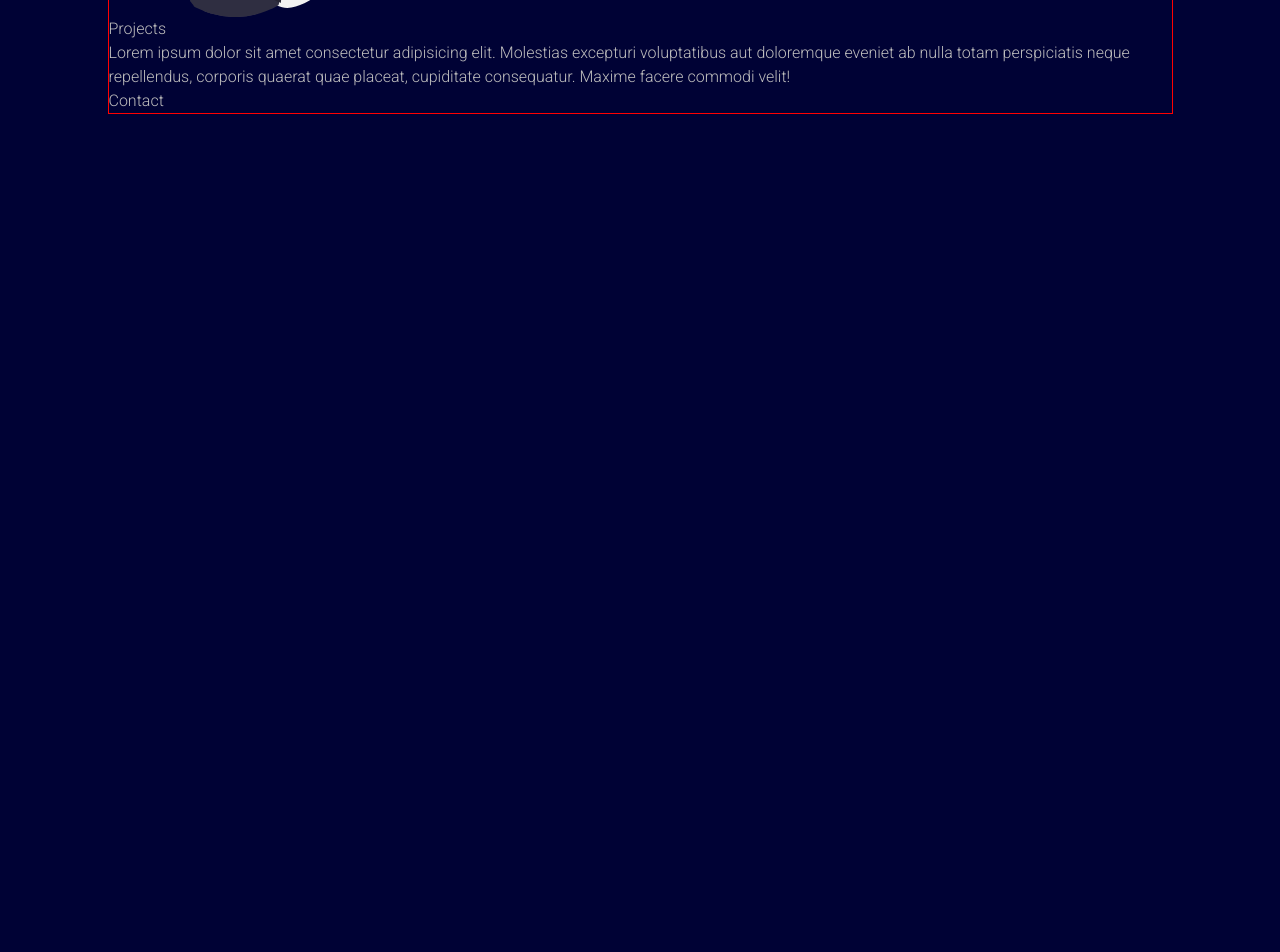
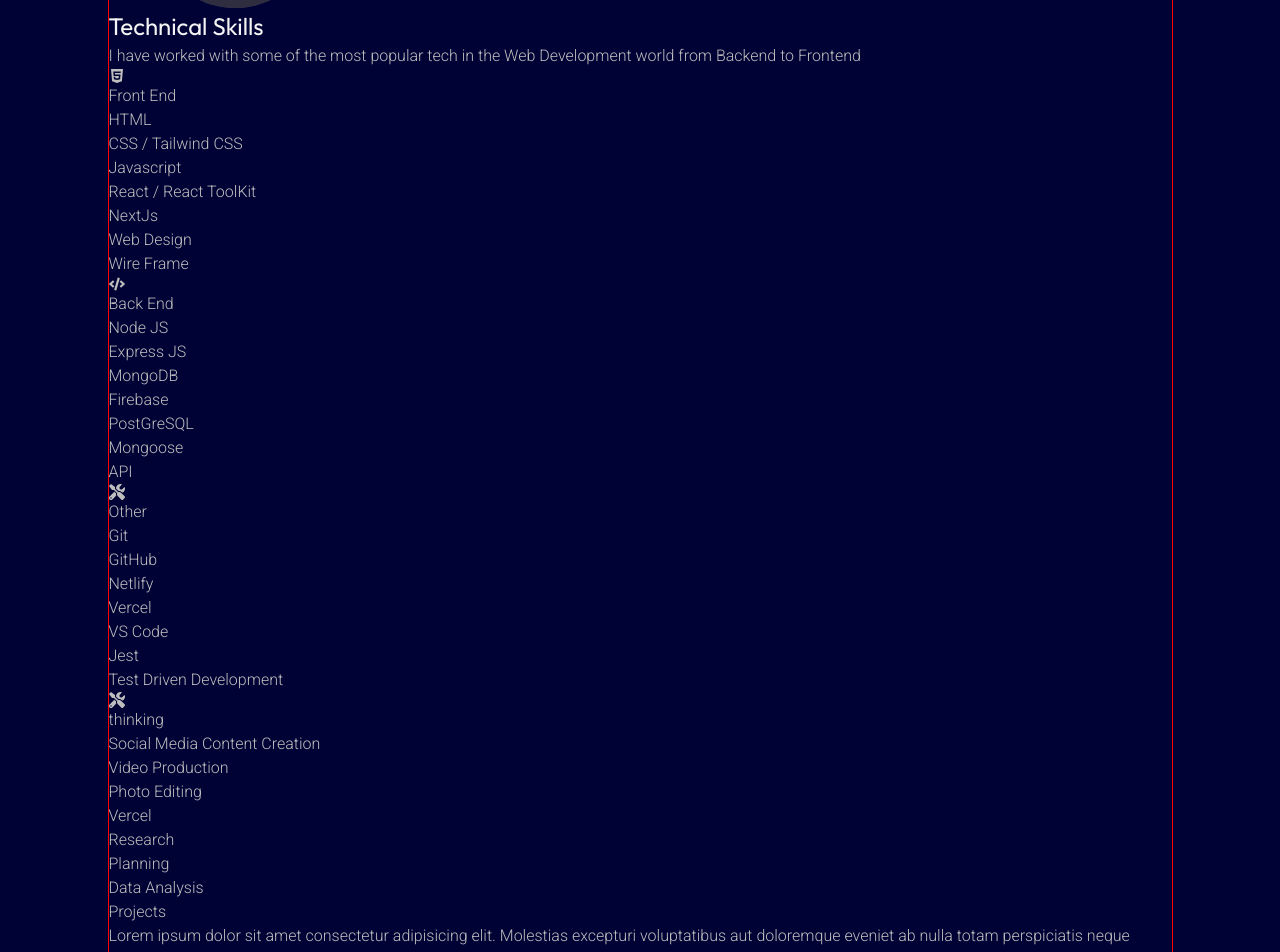
Before and after one commit to brunoFernandes21/2024-dev-portfolio, a React (Vite) app: page / in a window 1280 px wide. Shown: the part 1240-2192 px from the top of the page. Before the commit the page ends 1354 px from the top, so only its background shows below. Built offline with nearby package versions, Linux system fonts and the light colour scheme.

Commit message:
complete technical skills section for mobile devices

```diff
--- a/src/App.jsx
+++ b/src/App.jsx
@@ -3,14 +3,16 @@
 import { useState } from "react";
 import Background from "./components/Background";
 import AboutMe from "./components/AboutMe";
+import Skills from "./components/Skills";
 
 const App = () => {
   const [showNav, setShowNav] = useState(false);
   return (
-    <main className="app">
+    <main className="app overflow-hidden">
       <Background showNav={showNav} />
       <div className="mobile__bg__circle absolute top-[-190px] left-[10px] opacity-50 blur-2xl w-[300px] h-[300px] rounded-full bg-[#8d8dda] -z-20"></div>
-      <div className={`mobile__bg__circle  top-[510px] left-[330px]  opacity-50  blur-2xl w-[300px] h-[300px] rounded-full bg-[#ABD9D9] -z-20 ${showNav ? "hidden" : "absolute"}`}></div>
+      {/* <div className={`mobile__bg__circle top-[510px] left-[330px]  opacity-50  blur-2xl w-[300px] h-[300px] rounded-full bg-[#ABD9D9] -z-20 ${showNav ? "hidden" : "absolute"}`}></div> */}
+
 
       <div className="desktop__bg__circle absolute top-[-190px] left-[10px] opacity-50  blur-2xl w-[300px] h-[300px] rounded-full bg-[#8d8dda] -z-20"></div>
       <div className="desktop__bg__circle absolute top-[-150px] left-[10px] opacity-50  blur-2xl   w-[300px] h-[300px] rounded-full bg-[#8d8dda] -z-20"></div>
@@ -20,7 +22,8 @@
       <section className="main__content">
         <DesktopHero />
         <AboutMe />
-        <section className="bg-slate-500">
+        <Skills/>
+        <section className="border border-green-500">
           <h1>Projects </h1>
           <p>Lorem ipsum dolor sit amet consectetur adipisicing elit. Molestias excepturi voluptatibus aut doloremque eveniet ab nulla totam perspiciatis neque repellendus, corporis quaerat quae placeat, cupiditate consequatur. Maxime facere commodi velit!</p>
         </section>
--- a/src/components/AboutMe.jsx
+++ b/src/components/AboutMe.jsx
@@ -1,6 +1,6 @@
 const AboutMe = () => {
   return (
-    <section className="about__me border mt-10 border-yellow-700">
+    <section className="about__me mt-10 border border-yellow-700">
       <h2>About Me</h2>
       <p className="mt-6">
         I am passionate about learning in general and building Software
--- a/src/components/MobileHero.jsx
+++ b/src/components/MobileHero.jsx
@@ -6,8 +6,8 @@
       <img src="/src/assets/image-web-3-mobile.jpg" alt="" />
       <h1>Hello, I am Bruno Fernandes</h1>
       <p>
-        I am a Junior Software Developer With a passion for creating beautiful
-        and functional web applications using modern technology.
+        I am a <strong>Junior Software Developer</strong> With a passion for <strong>creating beautiful
+        and functional</strong> web applications using modern technology.
       </p>
       <button className="flex items-center gap-2 text-md md:text-lg lg:text-xl p-3 px-6 md:p-3 md:px-6 text-slate-100 bg-gradient-to-b from-[#719e9e] to-black rounded-full ">
         <strong>
--- /dev/null
+++ b/src/components/Skills.jsx
@@ -0,0 +1,89 @@
+import { FaHtml5 } from "react-icons/fa";
+import { FaCode } from "react-icons/fa";
+import { FaTools } from "react-icons/fa";
+
+const Skills = () => {
+  return (
+    <section className="tech__skills mt-10  border-white overflow-hidden">
+      <h2>Technical Skills</h2>
+      <p className="mt-6">
+        I have worked with some of the most popular tech in the Web Development
+        world from Backend to Frontend
+      </p>
+      <div className="tech__container flex items-start gap-4  overflow-x-auto whitespace-nowrap mt-6 max-w-full">
+
+        <div className="rounded-t-lg shadow-sm shadow-gray-400 min-w-full ">
+
+          <div className="flex justify-center items-center flex-col bg-[#0c225b] rounded-t-lg py-2">
+            <FaHtml5 className="text-white text-4xl" />
+            <p className="font-bold text-white">Front End</p>
+          </div>
+
+          <div className="bg-[#3a3a72] text-center flex flex-col gap-2 py-4">
+            <p className="text-white font-bold">HTML</p>
+            <p className="text-white font-bold">CSS / Tailwind CSS</p>
+            <p className="text-white font-bold">Javascript</p>
+            <p className="text-white font-bold">React / React ToolKit</p>
+            <p className="text-white font-bold">NextJs</p>
+            <p className="text-white font-bold">Web Design</p>
+            <p className="text-white font-bold">Wire Frame</p>
+          </div>
+        </div>
+
+        <div className="flex justify-center flex-col rounded-t-lg shadow-sm shadow-gray-400 min-w-full">
+          <div className="flex justify-center items-center flex-col bg-[#0c225b] rounded-t-lg py-2">
+            <FaCode className="text-white text-4xl" />
+            <p className="font-bold text-white">Back End</p>
+          </div>
+
+          <div className="bg-[#3a3a72] text-center flex flex-col gap-2 py-4">
+            <p className="text-white font-bold">Node JS</p>
+            <p className="text-white font-bold">Express JS</p>
+            <p className="text-white font-bold">MongoDB</p>
+            <p className="text-white font-bold">Firebase</p>
+            <p className="text-white font-bold">PostGreSQL</p>
+            <p className="text-white font-bold">Mongoose</p>
+            <p className="text-white font-bold">API</p>
+          </div>
+        </div>
+
+        <div className="flex justify-center flex-col rounded-t-lg shadow-sm shadow-gray-400 min-w-full">
+          <div className="flex justify-center items-center flex-col bg-[#0c225b] rounded-t-lg py-2">
+            <FaTools className="text-white text-4xl" />
+            <p className="font-bold text-white mt-1">Other</p>
+          </div>
+
+          <div className="bg-[#3a3a72] text-center flex flex-col gap-2 py-4">
+            <p className="text-white font-bold">Git</p>
+            <p className="text-white font-bold">GitHub</p>
+            <p className="text-white font-bold">Netlify</p>
+            <p className="text-white font-bold">Vercel</p>
+            <p className="text-white font-bold">VS Code</p>
+            <p className="text-white font-bold">Jest</p>
+            <p className="text-white font-bold">Test Driven Development</p>
+          </div>
+        </div>
+
+        <div className="flex justify-center flex-col rounded-t-lg shadow-sm shadow-gray-400 min-w-full">
+          <div className="flex justify-center items-center flex-col bg-[#0c225b] rounded-t-lg py-2">
+            <FaTools className="text-white text-4xl" />
+            <p className="font-bold text-white mt-1">thinking</p>
+          </div>
+
+          <div className="bg-[#3a3a72] text-center flex flex-col gap-2 py-4">
+            <p className="text-white font-bold">Social Media Content Creation</p>
+            <p className="text-white font-bold">Video Production</p>
+            <p className="text-white font-bold">Photo Editing</p>
+            <p className="text-white font-bold">Vercel</p>
+            <p className="text-white font-bold">Research</p>
+            <p className="text-white font-bold">Planning</p>
+            <p className="text-white font-bold">Data Analysis</p>
+          </div>
+        </div>
+
+      </div>
+    </section>
+  );
+};
+
+export default Skills;
--- a/src/index.css
+++ b/src/index.css
@@ -12,17 +12,25 @@
 }
 
 :root {
+  /* General  */
   --all-headings: 'Outfit', sans-serif;
-  /* --navbar-links:  */
-  --hero-heading-desktop-size: 87px;
-  --hero-heading-mobile-size: 64px;
-  --about-me-heading-mobile: 32px;
-  --hero-text-size: 24px;
   --heading-color: #f4f4f4;
   --paragraph: 'Roboto', sans-serif;
   --body-background: #000235;
   --text-color: #bebebe;
-  --text-sizing: 16px
+  --text-sizing: 16px;
+
+  /* MOBILE  */
+  --hero-heading-desktop-size: 87px;
+  --hero-heading-mobile-size: 64px;
+  --other-heading-mobile: 24px;
+  --hero-text-size-mobile: 18px;
+
+  /* DESKTOP */
+
+
+
+
 }
 
 body {
@@ -151,15 +159,30 @@
   line-height: 70px;
 }
 
-.about__me {
+.hero__section > p {
+  font-size: var(--hero-text-size-mobile);
+}
 
-}
+/* ABOUT ME SECTION */
 
 .about__me > h2 {
   font-family: var(--all-headings);
   color: var(--heading-color);
-  font-size: var(--about-me-heading-mobile);
+  font-size: var(--other-heading-mobile);
 }
+
+/* TECH SKILLS SECTION  */
+.tech__skills > h2 {
+  font-family: var(--all-headings);
+  color: var(--heading-color);
+  font-size: var(--other-heading-mobile);
+}
+/* .tech__container::-webkit-scrollbar {
+  width: 0;
+} */
+
+
+
 
 
 /* DESKTOP STYLING */
```
Also changed, not shown: src/assets/html.svg (added).
